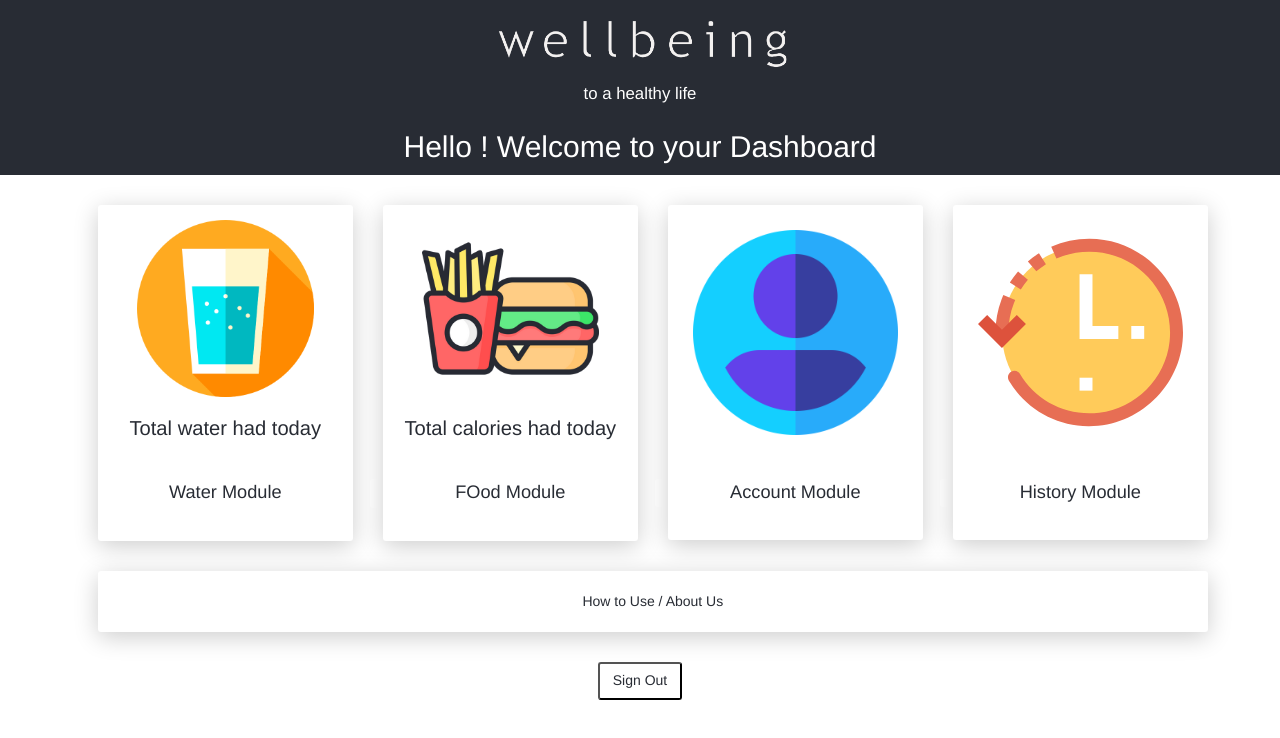
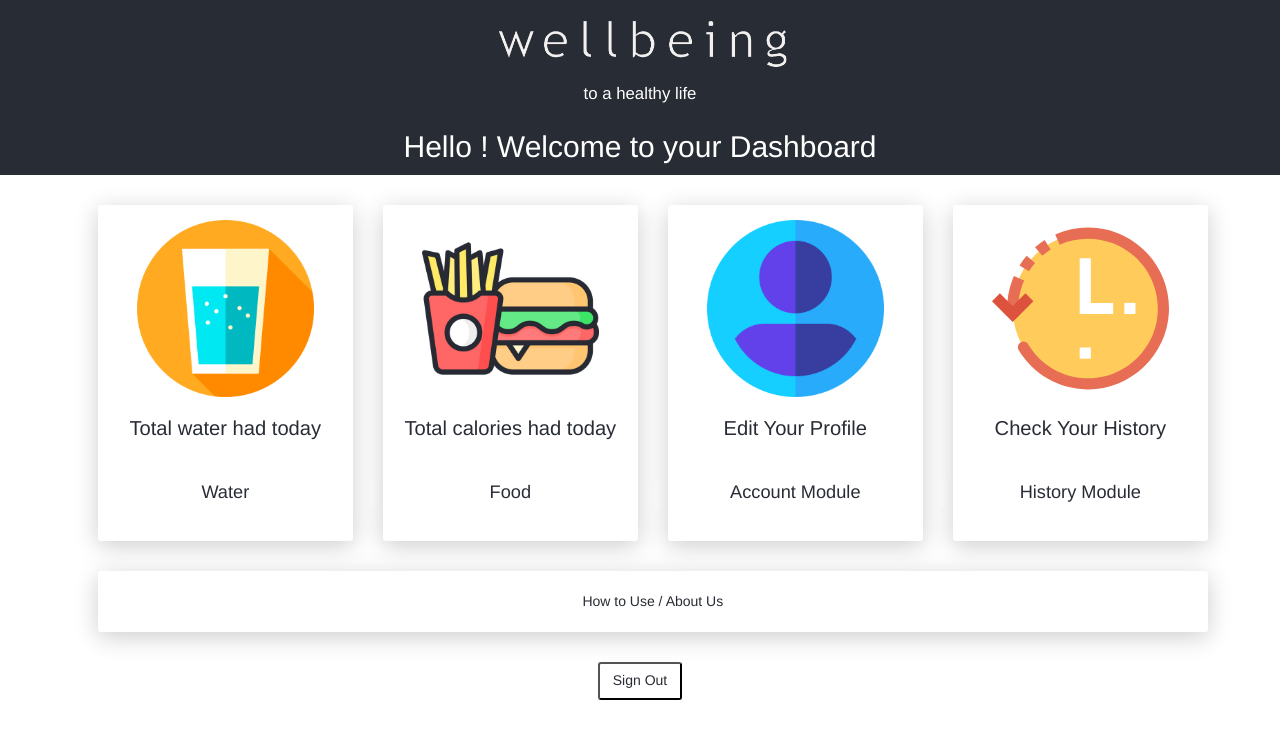
Before and after one commit to bholetanaya2715/CS554-Project-React, a React (Create React App) app: page / in a window 1280 px wide. Shown: the top 738 px of the page. Built offline with nearby package versions, Linux system fonts and the light colour scheme; no server answers; sample sign-in values are in the browser's storage.

Commit message:
Update Landing.js

```diff
--- a/src/Components/Landing.js
+++ b/src/Components/Landing.js
@@ -70,9 +70,7 @@ function Landing() {
   ]);
 
   if (currentUser == null) {
-    return (
-      <Redirect to='/signin'></Redirect>
-    );
+    return <Redirect to="/signin"></Redirect>;
   } else {
     return (
       <div>
@@ -89,7 +87,7 @@ function Landing() {
         <div style={{ marginTop: "30px" }}>
           <Container>
             <Row>
-              <Col xs={4} md={3}>
+              <Col xs={6} md={3} sm={6} lg={3}>
                 <NavLink
                   exact
                   to="/water"
@@ -134,12 +132,12 @@ function Landing() {
                       <p>Total water had today</p>
                     </Card.Text>
                     <Card.Body>
-                      <Card.Title>Water Module</Card.Title>
+                      <Card.Title>Water</Card.Title>
                     </Card.Body>
                   </Card>
                 </NavLink>
               </Col>
-              <Col xs={4} md={3}>
+              <Col xs={6} md={3} sm={6} lg={3}>
                 <NavLink
                   exact
                   to="/foodMain"
@@ -186,12 +184,12 @@ function Landing() {
                       <p>Total calories had today</p>
                     </Card.Text>
                     <Card.Body>
-                      <Card.Title>FOod Module</Card.Title>
+                      <Card.Title>Food</Card.Title>
                     </Card.Body>
                   </Card>
                 </NavLink>
               </Col>
-              <Col xs={4} md={3}>
+              <Col xs={6} md={3} sm={6} lg={3}>
                 <NavLink
                   exact
                   to="/account"
@@ -200,19 +198,23 @@ function Landing() {
                   style={{ marginRight: "10px" }}
                 >
                   <Card>
+                    <Card.Text>
                       <Card.Img
-                      style={{ padding: "25px" }}
                         variant="top"
+                        style={{ padding: "15px", width: 207, height: 207 }}
                         alt="account"
                         src={account}
                       />
+                      <p>Edit Your Profile</p>
+                    </Card.Text>
+
                     <Card.Body>
                       <Card.Title>Account Module</Card.Title>
                     </Card.Body>
                   </Card>
                 </NavLink>
               </Col>
-              <Col xs={4} md={3}>
+              <Col xs={6} md={3} sm={6} lg={3}>
                 <NavLink
                   exact
                   to="/foodHistory"
@@ -221,12 +223,15 @@ function Landing() {
                   style={{ marginRight: "10px" }}
                 >
                   <Card>
+                    <Card.Text>
                       <Card.Img
-                      style={{ padding: "25px" }}
+                        style={{ padding: "15px", width: 207, height: 207 }}
                         variant="top"
                         alt="history"
                         src={history}
                       />
+                      <p>Check Your History</p>
+                    </Card.Text>
                     <Card.Body>
                       <Card.Title>History Module</Card.Title>
                     </Card.Body>
```
Lines whose indentation alone changed are shown as unchanged.
